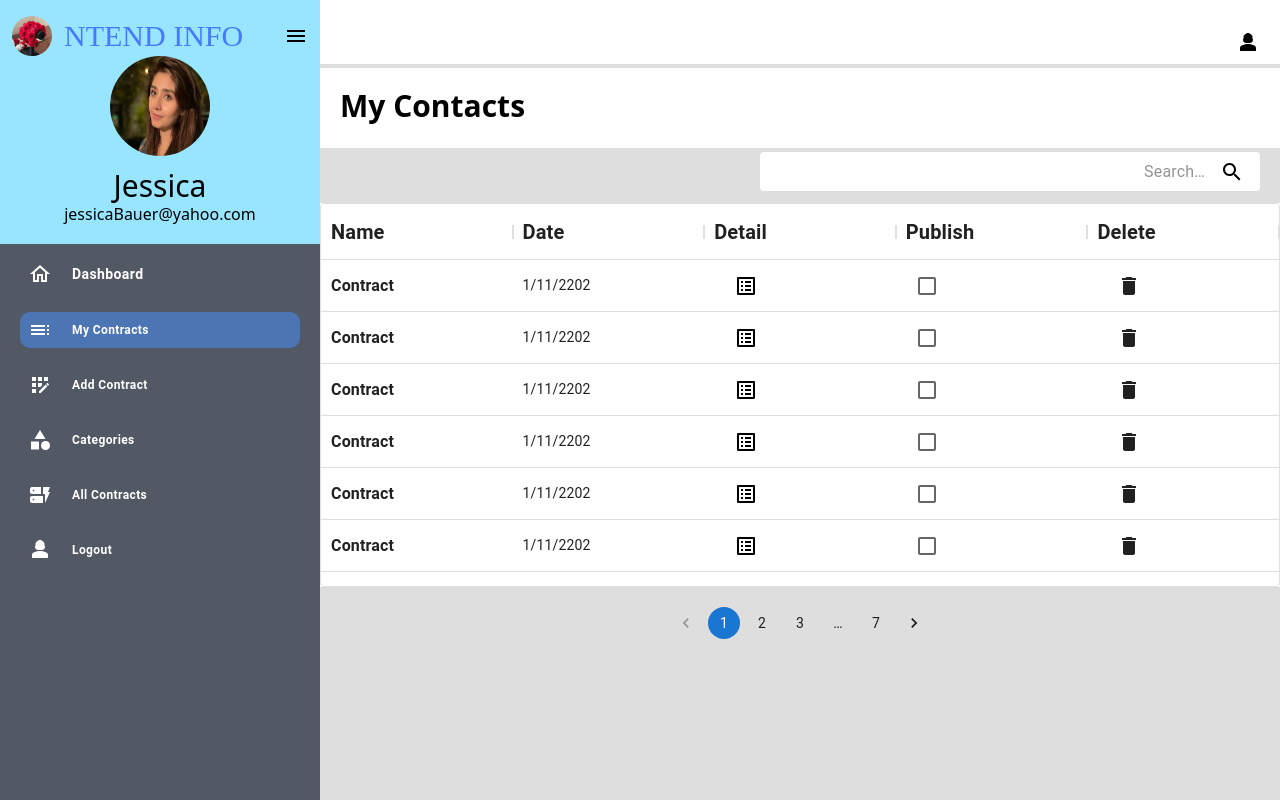
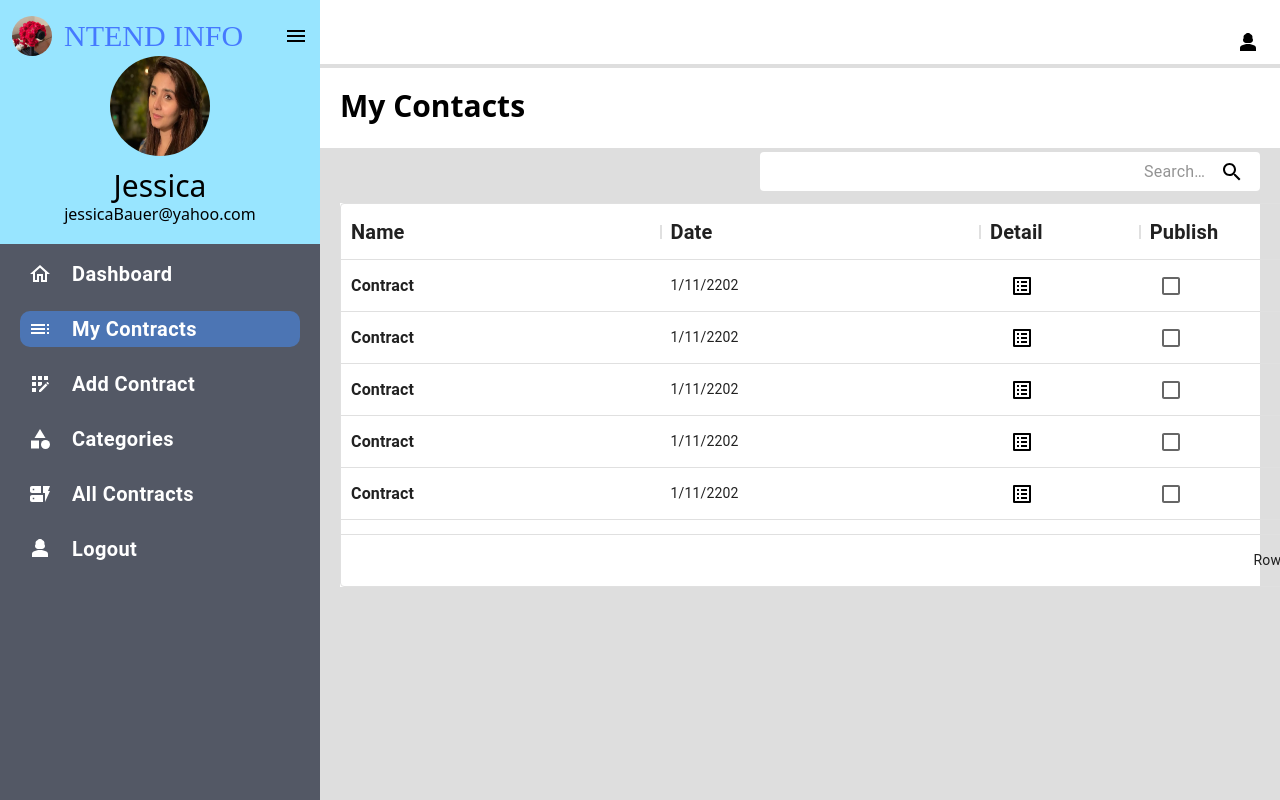
Before and after one commit to muhammad-suleman-awan/ntend-app, a React (Create React App) app: page /dashboard/Contract in a window 1280 px wide. Built offline with nearby package versions, Linux system fonts and the light colour scheme; a web font is replaced by a local one.

Commit message:
Apply UI UserFriendly

```diff
--- a/src/Components/AppWrapper.js
+++ b/src/Components/AppWrapper.js
@@ -8,10 +8,10 @@ import BodyDashBoard from "./dashboard/Body_DashBoard";
 const AppWrapper = () => {
   return (
     <div className="h-screen grid grid-cols-12   bg-[#535865]    ">
-      <div className="2xl:col-span-2 xl:col-span-3 lg:col-span-3 md:col-span-3 hidden md:block h-screen ">
+      <div className="2xl:col-span-2 xl:col-span-3 lg:col-span-3 md:col-span-4 hidden md:block h-screen ">
         <DrawerBoard></DrawerBoard>
       </div>
-      <div className="2xl:col-span-10 xl:col-span-9  lg:col-span-9  md:col-span-9 h-screen   overflow-y-auto	 col-span-12 bg-[#dedede]  flex flex-col place-content-between md:place-content-start	">
+      <div className="2xl:col-span-10 xl:col-span-9  lg:col-span-9  md:col-span-8 h-screen   overflow-y-auto	 col-span-12 bg-[#dedede]  flex flex-col place-content-between md:place-content-start	">
         <div className="flex justify-end   pr-5 h-16 place-content-center bg-white 	pt-5   hidden md:block ">
           <HeaderIcon></HeaderIcon>
         </div>
--- a/src/Components/dashboard/Body_DashBoard.js
+++ b/src/Components/dashboard/Body_DashBoard.js
@@ -46,11 +46,9 @@ const BodyDashBoard = () => {
       onClick={() => handleButtonClick("/dashboard/dashborady1", "one")}
     >
       {/* {console.log(pathname)}  */}
-      <HomeOutlinedIcon
-
-      ></HomeOutlinedIcon>
+      <HomeOutlinedIcon></HomeOutlinedIcon>
       <span className="text:xs font-bold hidden md:block">
-        <h1 className="text:2xs font-bold normal-case	  ">Dashboard</h1>
+        <h1 className="text-xl	font-bold normal-case	leading-6	  ">Dashboard</h1>
       </span>
     </Button>,
 
@@ -72,10 +70,12 @@ const BodyDashBoard = () => {
       onClick={() => handleButtonClick("/dashboard/Contract", "two")}
       style={{ borderRadius: "10px" }}
     >
-      <TocIcon
-
-      ></TocIcon>
-      <span className="text-xs font-bold  hidden md:block normal-case	">My Contracts</span>
+      <TocIcon></TocIcon>
+      <span className="text-xs font-bold  hidden md:block normal-case	">
+        <h1 className="text-xl	font-bold normal-case	leading-6	  ">
+          My Contracts
+        </h1>
+      </span>
     </Button>,
     <Button
       style={{ borderRadius: "10px" }}
@@ -95,10 +95,13 @@ const BodyDashBoard = () => {
       variant="text"
       onClick={() => handleButtonClick("/dashboard/addContract", "three")}
     >
-      <AppRegistrationIcon
-
-      ></AppRegistrationIcon>
-      <span className="text-xs font-bold  hidden md:block normal-case	"> Add Contract</span>
+      <AppRegistrationIcon></AppRegistrationIcon>
+      <span className="text-xs font-bold  hidden md:block normal-case	">
+        <h1 className="text-xl	font-bold normal-case	leading-6	  ">
+          {" "}
+          Add Contract
+        </h1>
+      </span>
     </Button>,
     <Button
       style={{ borderRadius: "10px" }}
@@ -116,10 +119,10 @@ const BodyDashBoard = () => {
       variant="text"
       onClick={() => handleButtonClick("/dashboard/Categories", "four")}
     >
-      <CategoryIcon
-
-      ></CategoryIcon>
-      <span className="text-xs font-bold  hidden md:block normal-case	"> Categories </span>
+      <CategoryIcon></CategoryIcon>
+      <span className="text-xs font-bold  hidden md:block normal-case	">
+        <h1 className="text-xl	font-bold normal-case	leading-6	  ">Categories </h1>
+      </span>
     </Button>,
     <Button
       style={{ borderRadius: "10px" }}
@@ -137,10 +140,12 @@ const BodyDashBoard = () => {
       onClick={() => handleButtonClick("/dashboard/AllContracts", "five")}
     >
       {console.log("pathname MY All Contracts   ::   ", pathname)}
-      <DynamicFormIcon
-
-      ></DynamicFormIcon>
-      <span className="text-xs font-bold  hidden md:block normal-case	"> All Contracts</span>
+      <DynamicFormIcon></DynamicFormIcon>
+      <span className="text-xs font-bold  hidden md:block normal-case	">
+        <h1 className="text-xl	font-bold normal-case	leading-6	  ">
+          All Contracts
+        </h1>
+      </span>
     </Button>,
     <Button
       style={{ borderRadius: "10px" }}
@@ -152,10 +157,10 @@ const BodyDashBoard = () => {
         logout("/logout");
       }}
     >
-      <Person3Icon
-
-      ></Person3Icon>
-      <span className="text-xs font-bold  hidden md:block normal-case	"> Logout</span>
+      <Person3Icon></Person3Icon>
+      <span className="text-xs font-bold  hidden md:block normal-case	">
+        <h1 className="text-xl	font-bold normal-case	leading-6	  ">Logout</h1>
+      </span>
     </Button>,
   ];
 
@@ -171,7 +176,6 @@ const BodyDashBoard = () => {
           orientation="vertical"
           aria-label="vertical outlined button group"
           className="gap-5  justify-start  flex   drwMaxwidth  w-full mx-3	"
-
           sx={{
             display: "flex",
             flexDirection: ["row", "row", "column"], // Default is "row" for xs, sm, and md screens
--- a/src/Components/screen2/recordTable.js
+++ b/src/Components/screen2/recordTable.js
@@ -24,11 +24,14 @@ const columns = [
     flex: 1,
     maxWidth: 600,
 
-    headerClassName: "flex tableContacts font-bold	 color-red-400   	min-w-full	", // Apply Tailwind classes
+    headerClassName:
+      "flex tableContacts  	 color-red-400  font-bold	text-base leading-7		  	min-w-full	", // Apply Tailwind classes
     // headerStyle: { backgroundColor: "red", color: "white" }, // Apply inline styles
     renderCell: (params) => {
       return (
-        <span className="flex justify-center font-bold	text-base	">Contract</span>
+        <span className="flex justify-center font-bold	text-base leading-7		">
+          Contract
+        </span>
       );
     },
   },
@@ -51,7 +54,7 @@ const columns = [
     headerName: "Detail",
 
     minWidth: 100,
-    flex: 1,
+    flex: 0.5,
     maxWidth: 600,
     sortable: false,
     renderCell: (params) => {
@@ -86,7 +89,7 @@ const columns = [
     headerClassName: "tableContacts",
 
     minWidth: 100,
-    flex: 1,
+    flex: 0.5,
     maxWidth: 600,
     sortable: false,
     renderCell: (params) => {
@@ -124,27 +127,15 @@ const rows = [
 
 export default function RecordTabledashboard() {
   return (
-    <div className=" mx-auto mt-3         w-full">
-      <div className="flex w-88 h-96	  sm:w=full  bg-white   overflow-auto    ">
+    <div className="mx-auto mt-3 w-full px-5">
+      <div className="flex flex-col   w-88 h-96 sm:w-full bg-white">
         <DataGrid
           rows={rows}
           columns={columns}
           disableColumnMenu={true}
-          hideFooterPagination
-          pagination={false}
-          hideFooter
           className="flex overflow-auto w-screen"
         />
       </div>
-
-      <Stack spacing={8} className="flex items-center mt-5 mx-10   ">
-        <Pagination
-          count={7}
-          siblingCount={0}
-          color="primary"
-          className="hidden md:block"
-        />
-      </Stack>
     </div>
   );
 }
```
